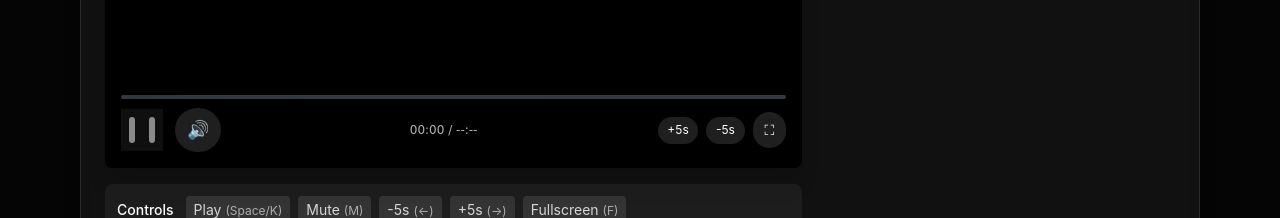
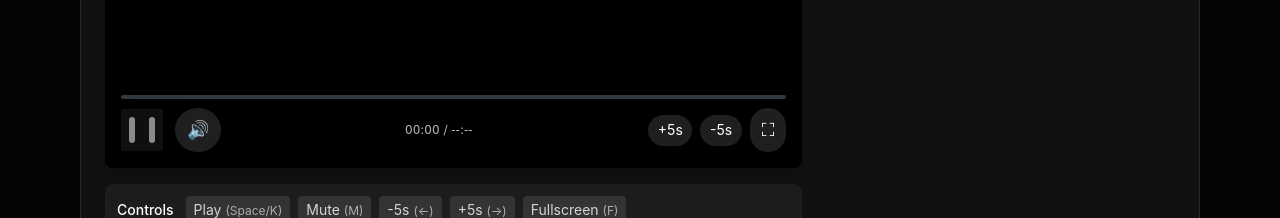
Before and after one commit to ofirgaash1/eng, a React (Vite) app: page / in a window 1280 px wide. Shown: the part 333-551 px from the top of the page. Built offline with nearby package versions, Linux system fonts and the light colour scheme.

Commit message:
Fix player controls layering and sizing

```diff
--- a/src/app/routes/PlayerPage.tsx
+++ b/src/app/routes/PlayerPage.tsx
@@ -986,7 +986,7 @@ export default function PlayerPage() {
             <track kind="subtitles" srcLang="en" label={subtitleName || "Subtitles"} />
           </video>
           <div
-            className={`absolute inset-x-0 bottom-0 z-20 flex flex-col gap-3 bg-gradient-to-t from-black/80 via-black/40 to-transparent px-4 pb-4 pt-6 text-white transition-opacity duration-300 ${
+            className={`absolute inset-x-0 bottom-0 z-40 flex flex-col gap-3 bg-gradient-to-t from-black/80 via-black/40 to-transparent px-4 pb-4 pt-6 text-white transition-opacity duration-300 ${
               showControls ? "opacity-100" : "pointer-events-none opacity-0"
             }`}
             onDoubleClick={(event) => event.stopPropagation()}
@@ -1065,7 +1065,7 @@ export default function PlayerPage() {
                   <div className="flex flex-row-reverse items-center gap-2">
                     <button
                       type="button"
-                      className="group player-icon-button text-sm focus:outline-none focus-visible:ring-2 focus-visible:ring-sky-200"
+                      className="group player-icon-button text-lg focus:outline-none focus-visible:ring-2 focus-visible:ring-sky-200"
                       onClick={() => {
                         toggleFullscreen();
                         focusPlayerContainer();
@@ -1077,7 +1077,7 @@ export default function PlayerPage() {
                     </button>
                     <button
                       type="button"
-                      className="group player-pill-button text-xs focus:outline-none focus-visible:ring-2 focus-visible:ring-sky-200"
+                      className="group player-pill-button text-sm focus:outline-none focus-visible:ring-2 focus-visible:ring-sky-200"
                       onClick={() => {
                         seekBy(-5);
                         focusPlayerContainer();
@@ -1088,7 +1088,7 @@ export default function PlayerPage() {
                     </button>
                     <button
                       type="button"
-                      className="group player-pill-button text-xs focus:outline-none focus-visible:ring-2 focus-visible:ring-sky-200"
+                      className="group player-pill-button text-sm focus:outline-none focus-visible:ring-2 focus-visible:ring-sky-200"
                       onClick={() => {
                         seekBy(5);
                         focusPlayerContainer();
```
